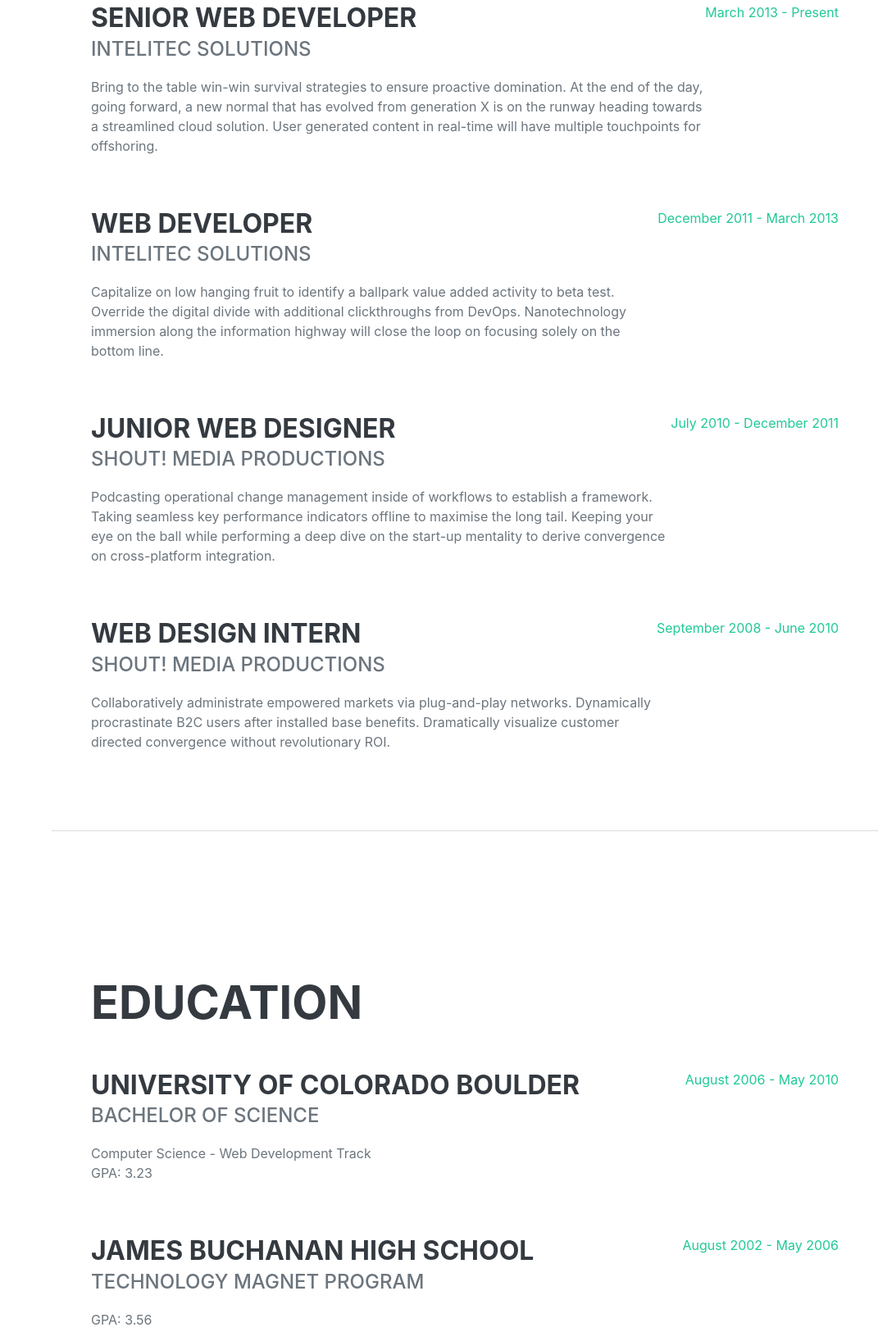
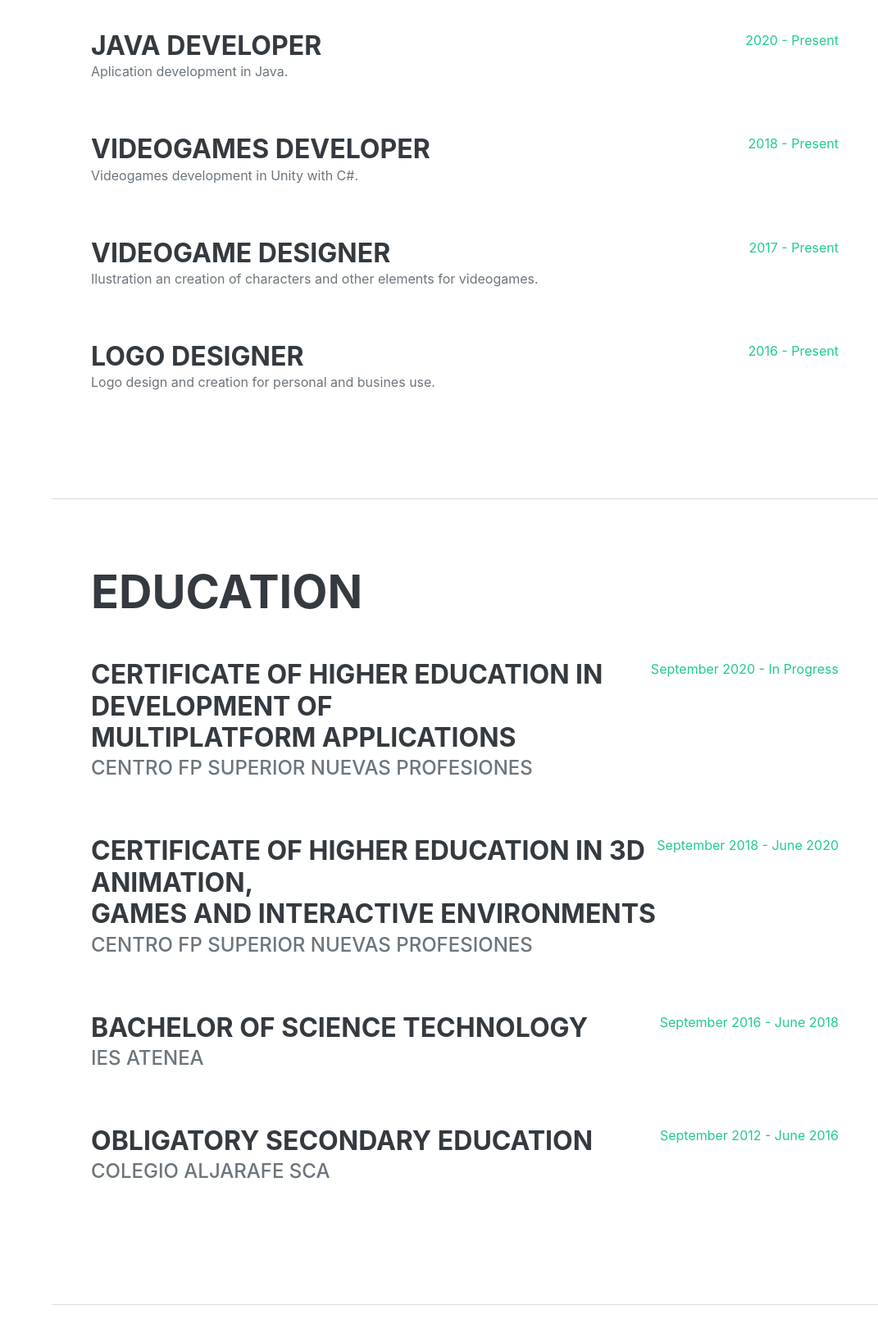
Before and after one commit to Lynxai00/CV, a plain HTML site: page index.html in a window 1280 px wide. Shown: the part 993-2618 px from the top of the page at 82% size, without its empty margins (209-1280 px from the left). Drawn offline with nearby package versions, Linux system fonts and the light colour scheme; a web font is replaced by a local one.

Commit message:
Changes in experience and education.

```diff
--- a/index.html
+++ b/index.html
@@ -63,35 +63,31 @@
                     <h2 class="mb-5">Experience</h2>
                     <div class="d-flex flex-column flex-md-row justify-content-between mb-5">
                         <div class="flex-grow-1">
-                            <h3 class="mb-0">Senior Web Developer</h3>
-                            <div class="subheading mb-3">Intelitec Solutions</div>
-                            <p>Bring to the table win-win survival strategies to ensure proactive domination. At the end of the day, going forward, a new normal that has evolved from generation X is on the runway heading towards a streamlined cloud solution. User generated content in real-time will have multiple touchpoints for offshoring.</p>
+                            <h3 class="mb-0">Java Developer</h3>
+                            <p>Aplication development in Java.</p>
                         </div>
-                        <div class="flex-shrink-0"><span class="text-primary">March 2013 - Present</span></div>
+                        <div class="flex-shrink-0"><span class="text-primary">2020 - Present</span></div>
                     </div>
                     <div class="d-flex flex-column flex-md-row justify-content-between mb-5">
                         <div class="flex-grow-1">
-                            <h3 class="mb-0">Web Developer</h3>
-                            <div class="subheading mb-3">Intelitec Solutions</div>
-                            <p>Capitalize on low hanging fruit to identify a ballpark value added activity to beta test. Override the digital divide with additional clickthroughs from DevOps. Nanotechnology immersion along the information highway will close the loop on focusing solely on the bottom line.</p>
+                            <h3 class="mb-0">Videogames Developer</h3>
+                            <p>Videogames development in Unity with C#.</p>
                         </div>
-                        <div class="flex-shrink-0"><span class="text-primary">December 2011 - March 2013</span></div>
+                        <div class="flex-shrink-0"><span class="text-primary">2018 - Present</span></div>
                     </div>
                     <div class="d-flex flex-column flex-md-row justify-content-between mb-5">
                         <div class="flex-grow-1">
-                            <h3 class="mb-0">Junior Web Designer</h3>
-                            <div class="subheading mb-3">Shout! Media Productions</div>
-                            <p>Podcasting operational change management inside of workflows to establish a framework. Taking seamless key performance indicators offline to maximise the long tail. Keeping your eye on the ball while performing a deep dive on the start-up mentality to derive convergence on cross-platform integration.</p>
+                            <h3 class="mb-0">Videogame Designer</h3>
+                            <p>Ilustration an creation of characters and other elements for videogames.</p>
                         </div>
-                        <div class="flex-shrink-0"><span class="text-primary">July 2010 - December 2011</span></div>
+                        <div class="flex-shrink-0"><span class="text-primary">2017 - Present</span></div>
                     </div>
                     <div class="d-flex flex-column flex-md-row justify-content-between">
                         <div class="flex-grow-1">
-                            <h3 class="mb-0">Web Design Intern</h3>
-                            <div class="subheading mb-3">Shout! Media Productions</div>
-                            <p>Collaboratively administrate empowered markets via plug-and-play networks. Dynamically procrastinate B2C users after installed base benefits. Dramatically visualize customer directed convergence without revolutionary ROI.</p>
+                            <h3 class="mb-0">Logo Designer</h3>
+                            <p>Logo design and creation for personal and busines use.</p>
                         </div>
-                        <div class="flex-shrink-0"><span class="text-primary">September 2008 - June 2010</span></div>
+                        <div class="flex-shrink-0"><span class="text-primary">2016 - Present</span></div>
                     </div>
                 </div>
             </section>
@@ -102,20 +98,31 @@
                     <h2 class="mb-5">Education</h2>
                     <div class="d-flex flex-column flex-md-row justify-content-between mb-5">
                         <div class="flex-grow-1">
-                            <h3 class="mb-0">University of Colorado Boulder</h3>
-                            <div class="subheading mb-3">Bachelor of Science</div>
-                            <div>Computer Science - Web Development Track</div>
-                            <p>GPA: 3.23</p>
+                            <h3 class="mb-0">Certificate of Higher Education in Development of</br>Multiplatform Applications</h3>
+                            <div class="subheading mb-3">Centro FP Superior Nuevas Profesiones</div>
                         </div>
-                        <div class="flex-shrink-0"><span class="text-primary">August 2006 - May 2010</span></div>
+                        <div class="flex-shrink-0"><span class="text-primary">September 2020 - In Progress</span></div>
                     </div>
-                    <div class="d-flex flex-column flex-md-row justify-content-between">
+                    <div class="d-flex flex-column flex-md-row justify-content-between mb-5">
                         <div class="flex-grow-1">
-                            <h3 class="mb-0">James Buchanan High School</h3>
-                            <div class="subheading mb-3">Technology Magnet Program</div>
-                            <p>GPA: 3.56</p>
+                            <h3 class="mb-0">Certificate of Higher Education in 3D Animation,</br>Games and Interactive Environments</h3>
+                            <div class="subheading mb-3">Centro FP Superior Nuevas Profesiones</div>
                         </div>
-                        <div class="flex-shrink-0"><span class="text-primary">August 2002 - May 2006</span></div>
+                        <div class="flex-shrink-0"><span class="text-primary">September 2018 - June 2020</span></div>
+                    </div>
+                    <div class="d-flex flex-column flex-md-row justify-content-between mb-5">
+                        <div class="flex-grow-1">
+                            <h3 class="mb-0">Bachelor of Science Technology</h3>
+                            <div class="subheading mb-3">IES Atenea</div>
+                        </div>
+                        <div class="flex-shrink-0"><span class="text-primary">September 2016 - June 2018</span></div>
+                    </div>
+                    <div class="d-flex flex-column flex-md-row justify-content-between mb-5">
+                        <div class="flex-grow-1">
+                            <h3 class="mb-0">Obligatory Secondary Education</h3>
+                            <div class="subheading mb-3">Colegio Aljarafe SCA</div>
+                        </div>
+                        <div class="flex-shrink-0"><span class="text-primary">September 2012 - June 2016</span></div>
                     </div>
                 </div>
             </section>
@@ -170,52 +177,6 @@
                 </div>
             </section>
             <hr class="m-0" />
-            <!-- Awards-->
-            <!--<section class="resume-section" id="awards">
-                <div class="resume-section-content">
-                    <h2 class="mb-5">Awards & Certifications</h2>
-                    <ul class="fa-ul mb-0">
-                        <li>
-                            <span class="fa-li"><i class="fas fa-trophy text-warning"></i></span>
-                            Google Analytics Certified Developer
-                        </li>
-                        <li>
-                            <span class="fa-li"><i class="fas fa-trophy text-warning"></i></span>
-                            Mobile Web Specialist - Google Certification
-                        </li>
-                        <li>
-                            <span class="fa-li"><i class="fas fa-trophy text-warning"></i></span>
-                            1
-                            <sup>st</sup>
-                            Place - University of Colorado Boulder - Emerging Tech Competition 2009
-                        </li>
-                        <li>
-                            <span class="fa-li"><i class="fas fa-trophy text-warning"></i></span>
-                            1
-                            <sup>st</sup>
-                            Place - University of Colorado Boulder - Adobe Creative Jam 2008 (UI Design Category)
-                        </li>
-                        <li>
-                            <span class="fa-li"><i class="fas fa-trophy text-warning"></i></span>
-                            2
-                            <sup>nd</sup>
-                            Place - University of Colorado Boulder - Emerging Tech Competition 2008
-                        </li>
-                        <li>
-                            <span class="fa-li"><i class="fas fa-trophy text-warning"></i></span>
-                            1
-                            <sup>st</sup>
-                            Place - James Buchanan High School - Hackathon 2006
-                        </li>
-                        <li>
-                            <span class="fa-li"><i class="fas fa-trophy text-warning"></i></span>
-                            3
-                            <sup>rd</sup>
-                            Place - James Buchanan High School - Hackathon 2005
-                        </li>
-                    </ul>
-                </div>
-            </section>-->
         </div>
         <!-- Bootstrap core JS-->
         <script src="https://cdn.jsdelivr.net/npm/bootstrap@5.1.3/dist/js/bootstrap.bundle.min.js"></script>
```
